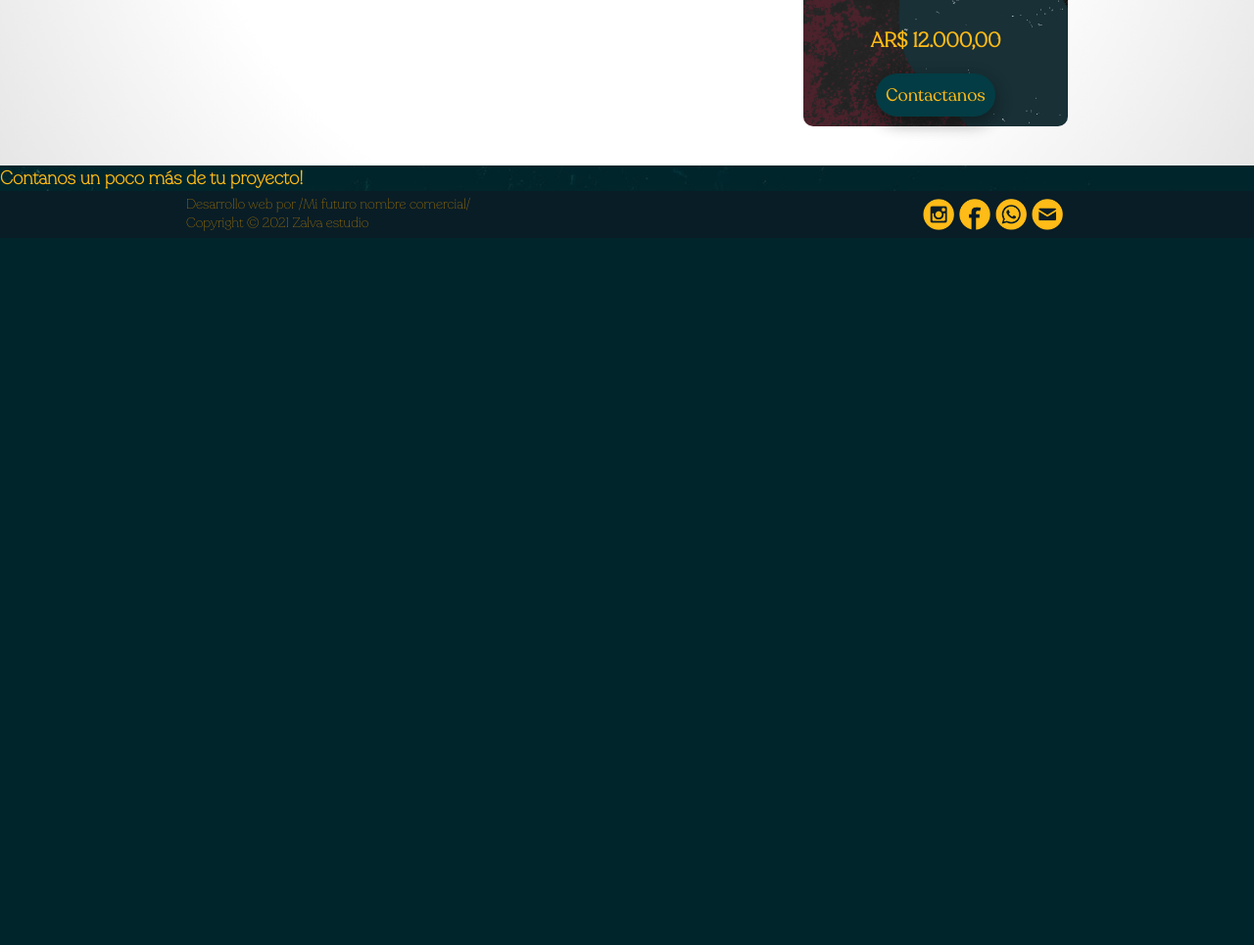
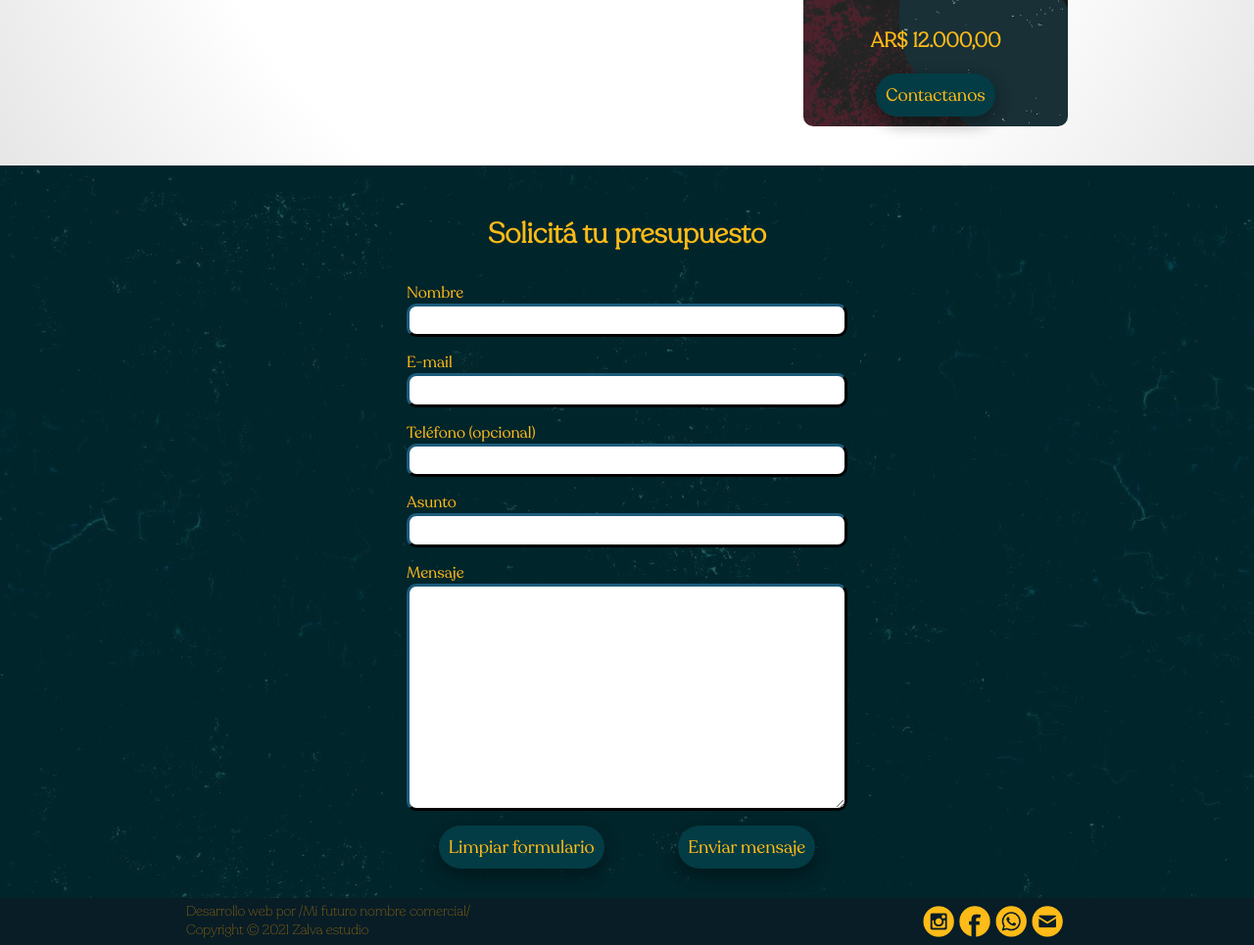
Before and after one commit to NicolasMZ/ZalvaEstudio, a website: page presupuestos.html in a window 1280 px wide. Shown: the part 864-1829 px from the top of the page at 98% size. Before the commit the page ends 1107 px from the top, so only its background shows below. Drawn offline with Linux system fonts and the light colour scheme.

Commit message:
Formulario de solicitud de presupuestos

```diff
--- a/presupuestos.html
+++ b/presupuestos.html
@@ -101,11 +101,43 @@
                 </div>
             </div>
 
-            <section id="form-presupuestos margen-main">
+            <section id="form-presupuestos" class="presup__form margen-main">
 
-                <h3>Contanos un poco más de tu proyecto!</h3>
+                <h2>Solicitá tu presupuesto</h2>
 
-                <div></div> <!-- Formulario de presupuestos. Aún no cuento con el conocimiento para estructurarlo -->
+                <form action="/server/" method="post" class="contact__form">
+
+                    <div>
+                        <label for="field-nombre">Nombre</label>
+                        <input type="text" name="Nombre" id="field-nombre">
+                    </div>
+
+                    <div>
+                        <label for="field-email">E-mail</label>
+                        <input type="text" name="E-mail" id="field-email">
+                    </div>
+
+                    <div>
+                        <label for="field-telefono">Teléfono (opcional)</label>
+                        <input type="tel" name="Telefono" id="field-telefono">
+                    </div>
+
+                    <div>
+                        <label for="field-asunto">Asunto</label>
+                        <input type="text" name="Asunto" id="field-asunto">
+                    </div>
+
+                    <div>
+                        <label for="field-mensaje">Mensaje</label>
+                        <textarea name="Mensaje" id="field-mensaje" cols="30" rows="10"></textarea>
+                    </div>
+
+                    <div class="contact__buttons">
+                        <button type="reset" class="button--dark">Limpiar formulario</button>
+                        <button type="submit" class="button--dark">Enviar mensaje</button>
+                    </div>
+
+                </form>
 
             </section>
 
--- a/scss/base/_global.scss
+++ b/scss/base/_global.scss
@@ -6,12 +6,12 @@ body {
 }
 
 h1 {
-    font-size: 2.2em;
+    font-size: 2.2rem;
     font-family: $font-primary;
 }
 
 h2 {
-    font-size: 1.8em;
+    font-size: 1.8rem;
     font-family: $font-primaryLight
 }
 
--- a/scss/components/_presupuestos.scss
+++ b/scss/components/_presupuestos.scss
@@ -64,3 +64,14 @@
         margin: 50px;
     }
 }
+
+.presup__form{
+    h2{
+        padding-top:50px;
+    }
+    form{
+        width: 50%;
+        margin: 30px auto;
+
+    }
+}
```
Also changed, not shown: css/style.css, 1 other file.
